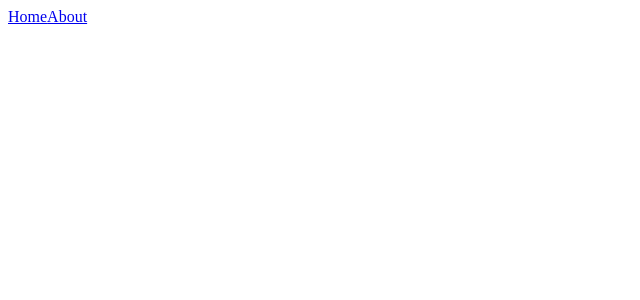
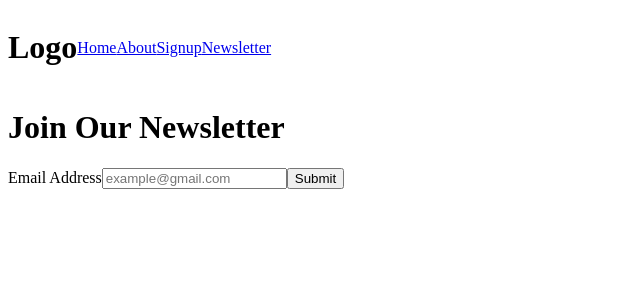
Before and after one commit to ozoyah/React-practice, a React (Vite) app: page /newsletter in a window 1280 px wide. Before the commit this address had no page. Shown: the top 300 px of the page, without its empty margins (0-640 px from the left). Built offline with nearby package versions, Linux system fonts and the light colour scheme.

Commit message:
form validation with zod

```diff
--- a/src/App.css
+++ b/src/App.css
@@ -0,0 +1,4 @@
+.nav {
+  display: flex;
+  align-items: center;
+}
--- a/src/App.jsx
+++ b/src/App.jsx
@@ -5,12 +5,20 @@ import About from "./pages/About";
 import Navbar from "./components/Navbar";
 import { useState, createContext } from "react";
 import { QueryClient, QueryClientProvider } from "@tanstack/react-query";
+import NewsletterForm from "./pages/NewsletterForm";
+import Signup from "./pages/Signup";
 
 export const AppContext = createContext();
 
 function App() {
   const [username, setUserName] = useState("");
-  const client = new QueryClient();
+  const client = new QueryClient({
+    defaultOptions: {
+      queries: {
+        refetchOnWindowFocus: false,
+      },
+    },
+  });
   return (
     <>
       <div className="App">
@@ -20,6 +28,8 @@ function App() {
             <Routes>
               <Route path="/" element={<Homes />} />
               <Route path="/about" element={<About />} />
+              <Route path="/signup" element={<Signup />} />
+              <Route path="/newsletter" element={<NewsletterForm />} />
             </Routes>
           </Router>
         </QueryClientProvider>
--- a/src/components/Navbar.jsx
+++ b/src/components/Navbar.jsx
@@ -3,9 +3,16 @@ import { Link } from "react-router-dom";
 
 const Navbar = () => {
   return (
-    <div>
-      <Link to="/">Home</Link>
-      <Link to="/about">About</Link>
+    <div className="nav">
+      <div className="logo">
+        <h1>Logo</h1>
+      </div>
+      <div className="navitems">
+        <Link to="/">Home</Link>
+        <Link to="/about">About</Link>
+        <Link to="/signup">Signup</Link>
+        <Link to="/newsletter">Newsletter</Link>
+      </div>
     </div>
   );
 };
--- a/src/index.css
+++ b/src/index.css
@@ -0,0 +1,4 @@
+.nav {
+  display: flex;
+  align-items: center;
+}
--- a/src/pages/Homes.jsx
+++ b/src/pages/Homes.jsx
@@ -3,7 +3,7 @@ import { useQuery } from "@tanstack/react-query";
 import Axios from "axios";
 
 const Homes = () => {
-  const { data, isLoading } = useQuery({
+  const { data, isLoading, refetch } = useQuery({
     queryKey: ["cat"],
     queryFn: async () => {
       return Axios.get("https://catfact.ninja/fact").then((res) => res.data);
@@ -18,6 +18,7 @@ const Homes = () => {
     <>
       <h1>Welcome to Home.</h1>
       <p>{data?.fact}</p>
+      <button onClick={refetch}>Update fact</button>
     </>
   );
 };
--- /dev/null
+++ b/src/pages/NewsletterForm.jsx
@@ -0,0 +1,32 @@
+import React from "react";
+import { useFormik } from "formik";
+
+const NewsletterForm = () => {
+  const formik = useFormik({
+    initialValues: {
+      email: "",
+    },
+    onSubmit: (values) => {
+      alert(JSON.stringify(values, null, 2));
+    },
+  });
+  return (
+    <div>
+      <h1>Join Our Newsletter</h1>
+      <form onSubmit={formik.handleSubmit}>
+        <label htmlFor="email">Email Address</label>
+        <input
+          id="email"
+          name="email"
+          type="email"
+          placeholder="example@gmail.com"
+          onChange={formik.handleChange}
+          value={formik.values.email}
+        ></input>
+        <button type="submit">Submit</button>
+      </form>
+    </div>
+  );
+};
+
+export default NewsletterForm;
--- /dev/null
+++ b/src/pages/Signup.jsx
@@ -0,0 +1,77 @@
+import React from "react";
+import { useFormik } from "formik";
+import { z } from "zod";
+import { withZodSchema } from "formik-validator-zod";
+
+const Signup = () => {
+  const formik = useFormik({
+    initialValues: {
+      email: "",
+      firstName: "",
+      lastName: "",
+      password: "",
+    },
+
+    onSubmit: (values) => {
+      console.log(values);
+    },
+  });
+
+  const schema = z.object({
+    firstName: z.string.firstName.nonempty({ message: "Enter first Name" }),
+    lastName: z.string.lastName.nonempty({ message: "Enter Last Name" }),
+    email: z.string().email.nonempty({ message: "Invalid email" }),
+    password: z.string.password
+      .min(5, { message: "must be 5 characters or longer" })
+      .nonempty({ message: "Enter password" }),
+  });
+  return (
+    <div>
+      <h1>Signup Here</h1>
+      <form validate={withZodSchema(schema)} onSubmit={formik.handleSubmit}>
+        <label htmlFor="email">Email Address</label>
+        <input
+          id="email"
+          name="email"
+          type="email"
+          placeholder="example@gmail.com"
+          onChange={formik.handleChange}
+          value={formik.values.email}
+        ></input>
+        <label htmlFor="firstName">First Name</label>
+        <input
+          id="firstName"
+          name="firstName"
+          type="text"
+          placeholder="john"
+          onChange={formik.handleChange}
+          value={formik.values.firstName}
+        ></input>
+
+        <label htmlFor="firstName">First Name</label>
+        <input
+          id="lastName"
+          name="lastName"
+          type="text"
+          placeholder="Oseni"
+          onChange={formik.handleChange}
+          value={formik.values.lastName}
+        ></input>
+
+        <label htmlFor="password">Password</label>
+        <input
+          id="password"
+          name="password"
+          type="text"
+          placeholder="Oseni"
+          onChange={formik.handleChange}
+          value={formik.values.lastName}
+        ></input>
+
+        <button type="submit">Submit</button>
+      </form>
+    </div>
+  );
+};
+
+export default Signup;
```
Also changed, not shown: package.json (+6 -1 lines), 1 other file (tests, documents, lock files or other folders).
